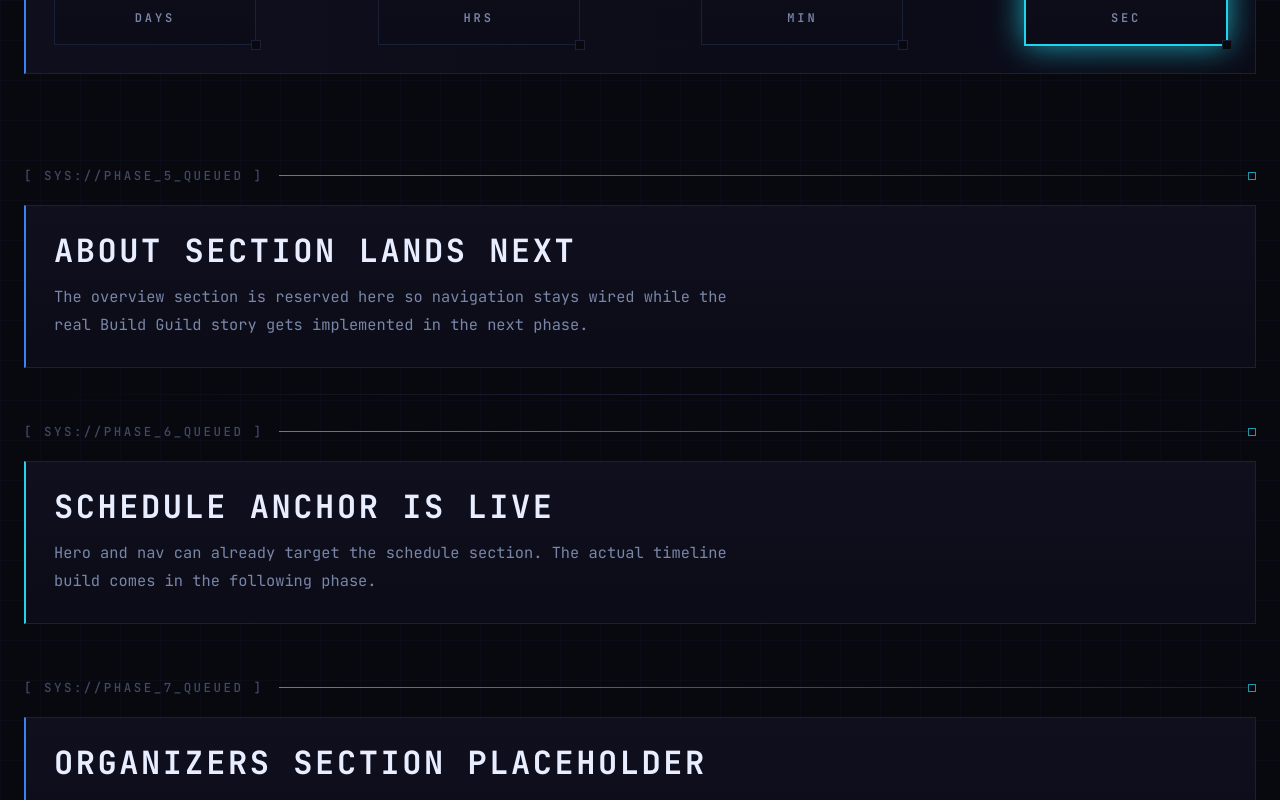
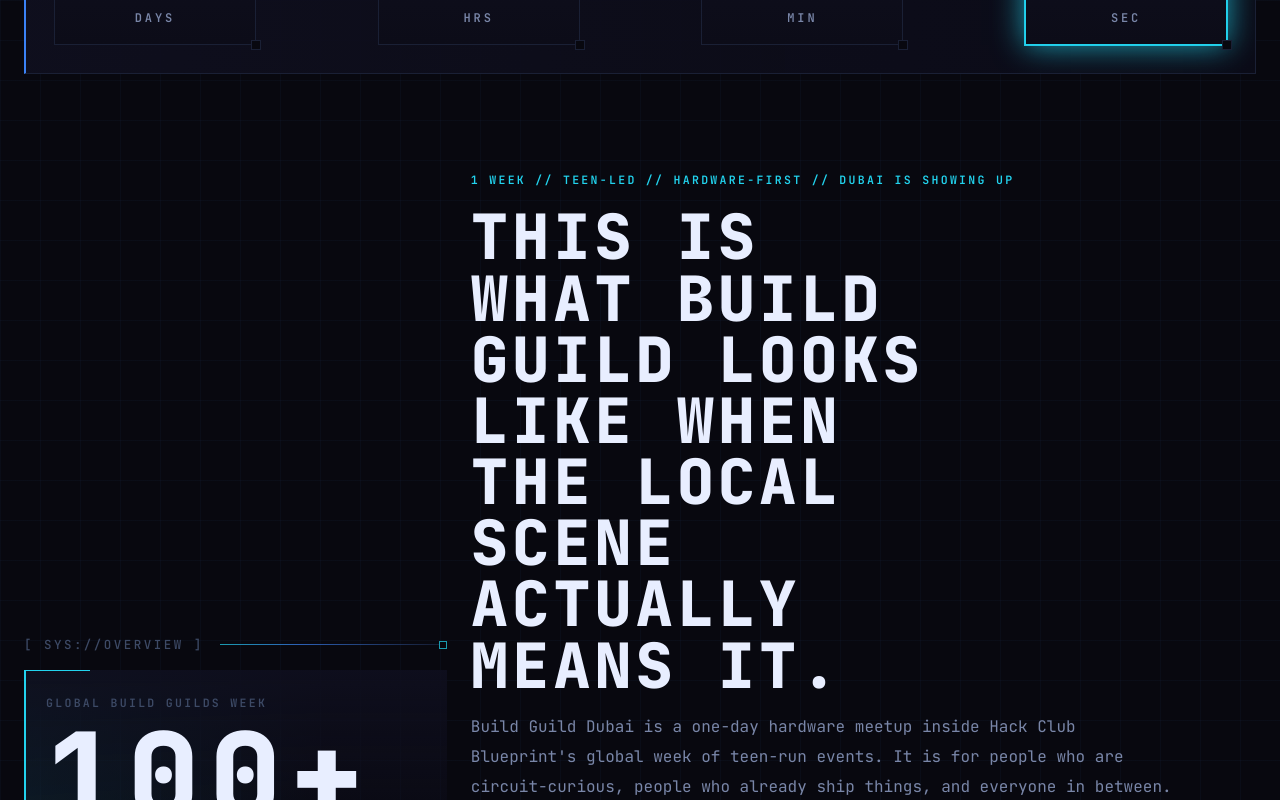
Before and after one commit to dhruvin-sarkar/Build-Guilds-Dubai, a React (Vite) app: page / in a window 1280 px wide. Shown: the part 960-1760 px from the top of the page. Built offline with nearby package versions, Linux system fonts and the light colour scheme.

Commit message:
feat: insert about section into app flow

```diff
--- a/src/App.tsx
+++ b/src/App.tsx
@@ -1,23 +1,18 @@
 import './App.css';
+import About from './components/About';
 import Hero from './components/Hero';
 import Nav from './components/Nav';
 import Card from './components/ui/Card';
 import SectionLabel from './components/ui/SectionLabel';
 
 interface SectionStub {
-  id: 'about' | 'schedule' | 'organizers' | 'faq' | 'rsvp';
+  id: 'schedule' | 'organizers' | 'faq' | 'rsvp';
   label: string;
   title: string;
   body: string;
 }
 
 const sectionStubs: SectionStub[] = [
-  {
-    id: 'about',
-    label: 'phase 5 queued',
-    title: 'About section lands next',
-    body: 'The overview section is reserved here so navigation stays wired while the real Build Guild story gets implemented in the next phase.',
-  },
   {
     id: 'schedule',
     label: 'phase 6 queued',
@@ -50,6 +45,7 @@ function App() {
       <Nav />
       <main id="top" className="appMain" aria-label="Build Guild Dubai">
         <Hero />
+        <About />
         <div className="appMain__container">
           {sectionStubs.map((section, index) => (
             <section
```
